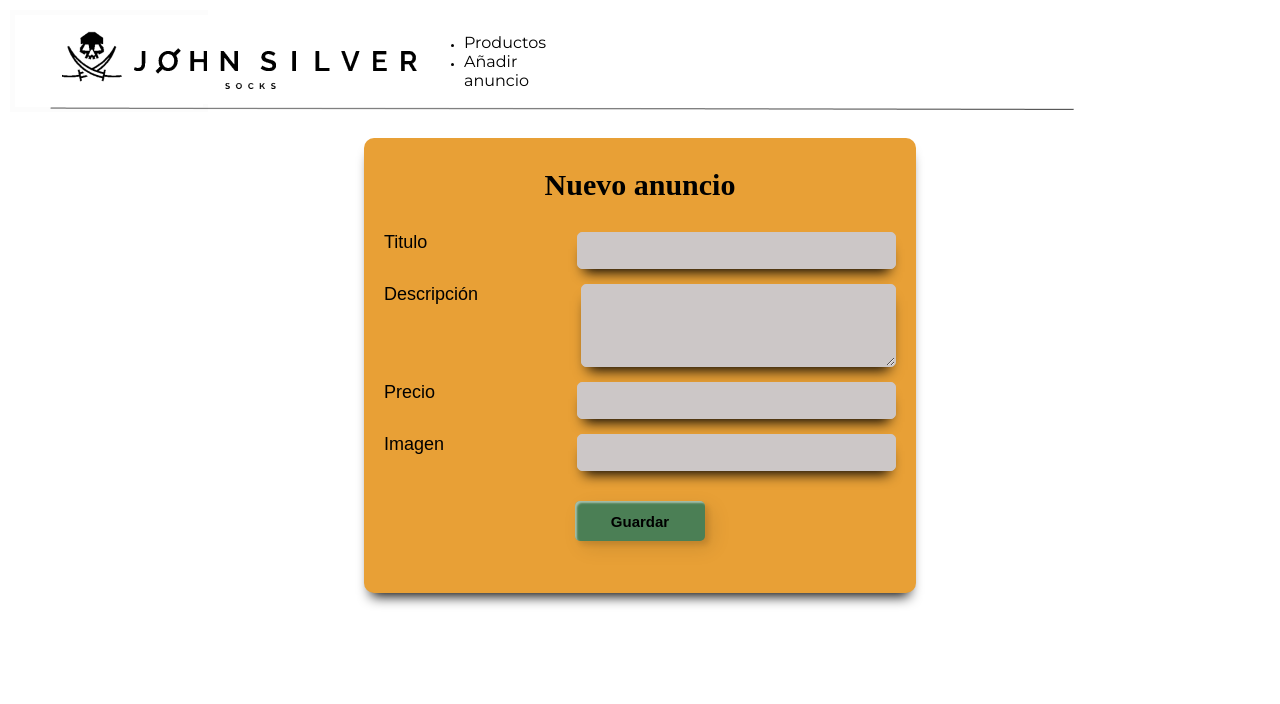
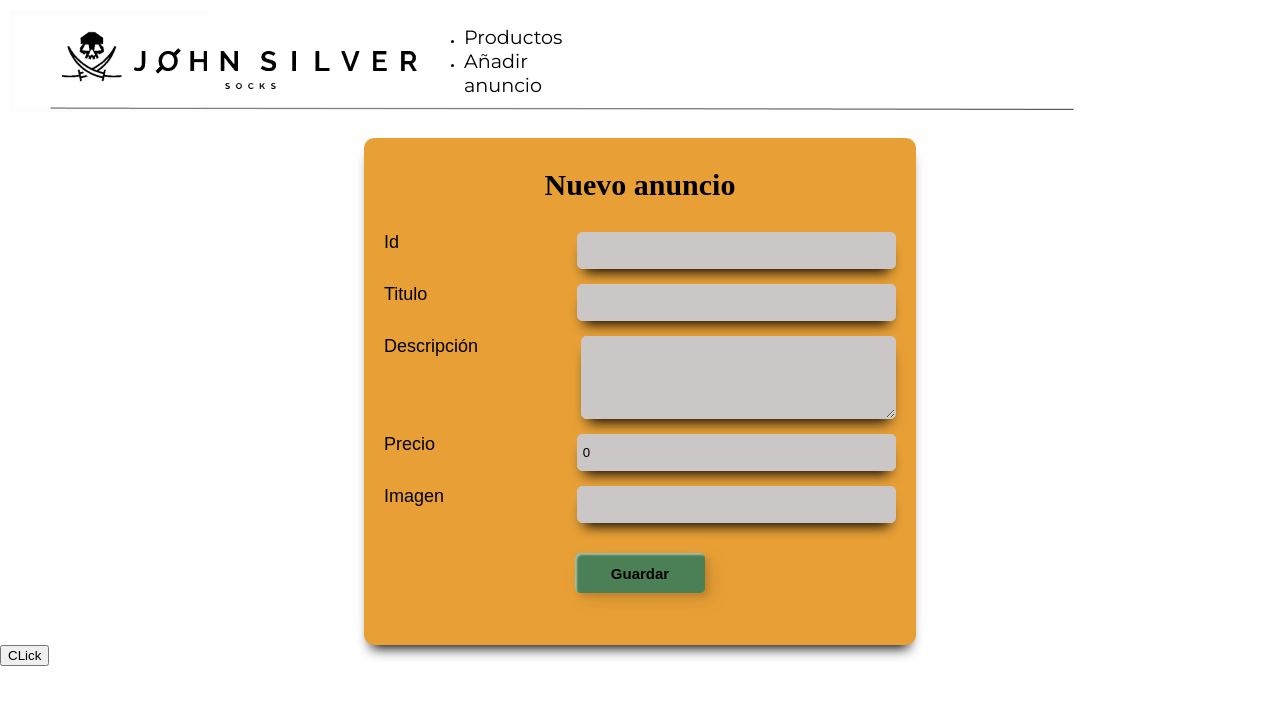
Before and after one commit to hakaton-F5-G1/Marketplace, a React (Create React App) app in the folder frontend/: page /add in a window 1280 px wide. Shown: the top 704 px of the page. Built offline with nearby package versions, Linux system fonts and the light colour scheme; no server answers.

Commit message:
Added id in add product form

```diff
--- a/frontend/src/App.jsx
+++ b/frontend/src/App.jsx
@@ -23,14 +23,14 @@ function App() {
   }, []);
 
 
-	const addProduct = (product) => {
+	const addProduct = async (product) => {
 		return fetch(Global.getProducts,
 			{
 				method: 'POST',
 				headers: { 'Content-Type': 'application/json' },
 				body: JSON.stringify(product)
 			}
-		).then(data => setProducts(data));
+		);
 	}
 
   return (
@@ -40,8 +40,8 @@ function App() {
         <Route path="/" element={<Catalog products={products} />}></Route>
         <Route path="/product/:id" element={<ProductsItems />}></Route>
 		  <Route path="/add" element={<AddForm addProduct={addProduct} />}></Route>
-
       </Routes>
+      <button onClick={addProduct}>CLick</button>
     </BrowserRouter>
   );
 
--- a/frontend/src/components/AddForm/AddForm.jsx
+++ b/frontend/src/components/AddForm/AddForm.jsx
@@ -1,25 +1,3 @@
-/* import React from 'react';
-import { Link } from 'react-router-dom'
-
-
-
-const AddForm = ({ id, name, ammout, image, addtocart }) => {
-	return (
-		<>
-			<Link to={`/product/${id}`}>
-				<ProductWrapper id={id}>
-					<ProductImage src={image} />
-					<ProductName>{name}</ProductName>
-					<ProductButon onClick={() => addtocart()}>Add</ProductButon>
-				</ProductWrapper>
-			</Link>
-
-		</>
-	);
-};
-
-
-export default AddForm; */
 import "./addForm.css"
 import React, { useState } from 'react';
 import { useNavigate } from "react-router-dom";
@@ -31,9 +9,10 @@ export const AddForm = (props) => {
 
 
 	const [datos, setDatos] = useState({
+		id: '',
 		name: '',
 		description: '',
-		price: null,
+		price: 0,
 		image: ''
 	})
 
@@ -43,14 +22,12 @@ export const AddForm = (props) => {
 			[event.target.name]: event.target.value
 		})
 	}
-
+	console.log(datos)
 	const enviarDatos = (event) => {
 		event.preventDefault()
 		props.addProduct(datos)
-			.then(() => navigate("/"))
+		navigate("/")
 	}
-
-
 	return (
 
 		<section className="form-section">
@@ -58,6 +35,14 @@ export const AddForm = (props) => {
 				<h1>Nuevo anuncio</h1>
 				<div className="form-container">
 					<form className="edit-form" onSubmit={enviarDatos} action="">
+						<div className="form-group">
+							<label htmlFor="">Id</label>
+							<input type="text"
+								className="form-control"
+								onChange={handleInputChange}
+								name="id"
+								value={datos.id} />
+						</div>
 
 						<div className="form-group">
 							<label htmlFor="">Titulo</label>
@@ -92,7 +77,7 @@ export const AddForm = (props) => {
 								className="form-control"
 								onChange={handleInputChange}
 								name="image"
-								/*value={datos.image} *//>
+								value={datos.image}/>
 						</div>
 
 
--- a/frontend/src/components/Navbar/Navbar.css
+++ b/frontend/src/components/Navbar/Navbar.css
@@ -33,16 +33,13 @@ nav{
     cursor: pointer;
     text-decoration: none;
 }
-
-
 .line {
     padding: 50px;
     margin: -65px 0px -25px;
     max-width: 80%;
 }
-
 .nav-link  {
-font-size: 1rem;
+font-size: 1.2rem;
 color: #000;
 text-decoration: none;
 }
```
Also changed, not shown: 1 other file (tests, documents, lock files or other folders).
